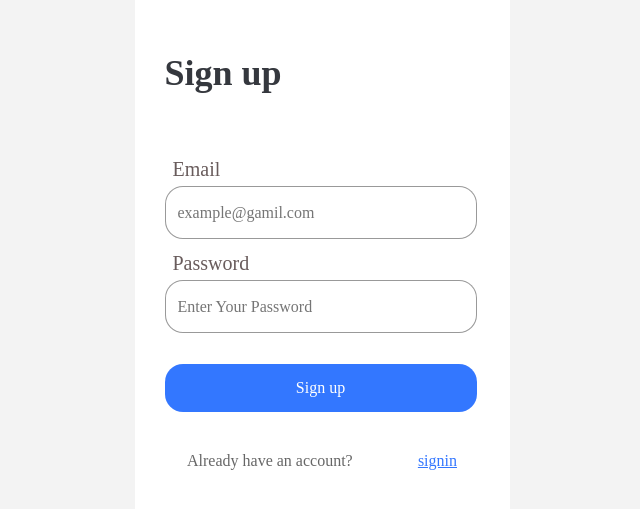
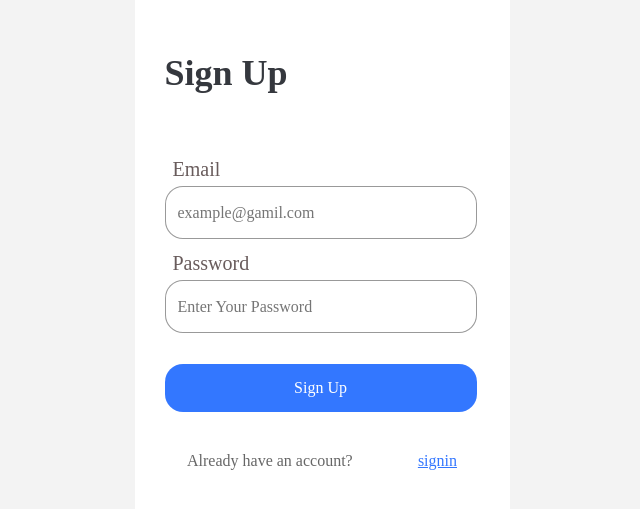
Before and after one commit to eeeyooon/MyTodo, a React (Create React App) app: page /signup in a window 1280 px wide. Shown: the part 109-618 px from the top of the page, without its empty margins (318-958 px from the left). Built offline with nearby package versions, Linux system fonts and the light colour scheme; a web font is replaced by a local one.

Commit message:
[⚙️ chore] 컴포넌트 구조 변경 및 data-test-id 추가

```diff
--- a/src/components/SignForm.tsx
+++ b/src/components/SignForm.tsx
@@ -2,18 +2,16 @@ import { useNavigate } from 'react-router-dom';
 import styled from 'styled-components';
 
 type SignFormProps = {
-	text: string;
-	url: string;
+	page: string;
 	navText: string;
-	navTo: string;
 };
 
 function SignForm(props: SignFormProps) {
-	const { text, url, navTo, navText } = props;
+	const { page, navText } = props;
 	const navigate = useNavigate();
 	return (
 		<SignFormWrapper>
-			<SignupHeader>{text}</SignupHeader>
+			<SignupHeader>{page === 'signin' ? 'Sign In' : 'Sign Up'}</SignupHeader>
 			<SignFormBox>
 				<FormBox>
 					<InputWrapper>
@@ -31,22 +29,16 @@ function SignForm(props: SignFormProps) {
 						/>
 					</InputWrapper>
 				</FormBox>
-				<SignButton
-					onClick={() => {
-						navigate(url);
-					}}
-				>
-					{text}
-				</SignButton>
+				<SignButton data-testid={page + '-button'}>{page === 'signin' ? 'Sign In' : 'Sign Up'}</SignButton>
 			</SignFormBox>
 			<NavSign>
 				<p>{navText}</p>
 				<NavBtn
 					onClick={() => {
-						navigate(`/${navTo}`);
+						page === 'signin' ? navigate('/signup') : navigate('/signin');
 					}}
 				>
-					{navTo}
+					{page === 'signin' ? 'signup' : 'signin'}
 				</NavBtn>
 			</NavSign>
 		</SignFormWrapper>
--- a/src/components/TodoInput.tsx
+++ b/src/components/TodoInput.tsx
@@ -4,8 +4,8 @@ function TodoInput() {
 	return (
 		<TodoInputBox>
 			<TodoInputFormWrapper>
-				<TodoInputForm type="text" placeholder="Your Task Here..." />
-				<button>
+				<TodoInputForm data-testid="new-todo-input" type="text" placeholder="Your Task Here..." />
+				<button data-testid="new-todo-add-button">
 					<img src={process.env.PUBLIC_URL + '/assets/send.svg'} alt="전송 아이콘" />
 				</button>
 			</TodoInputFormWrapper>
--- a/src/pages/Signin.tsx
+++ b/src/pages/Signin.tsx
@@ -4,7 +4,7 @@ import SignForm from '../components/SignForm';
 function Signin() {
 	return (
 		<SigninWrapper>
-			<SignForm text={'Sign In'} url={'/signup'} navText="Don't have an account?" navTo={'signup'} />
+			<SignForm page={'signin'} navText="Don't have an account?" />
 		</SigninWrapper>
 	);
 }
--- a/src/pages/Signup.tsx
+++ b/src/pages/Signup.tsx
@@ -4,7 +4,7 @@ import SignForm from '../components/SignForm';
 function Signup() {
 	return (
 		<SignupWrapper>
-			<SignForm text={'Sign up'} url={'/signup'} navText={'Already have an account?'} navTo={'signin'} />
+			<SignForm page={'signup'} navText={'Already have an account?'} />
 		</SignupWrapper>
 	);
 }
```
